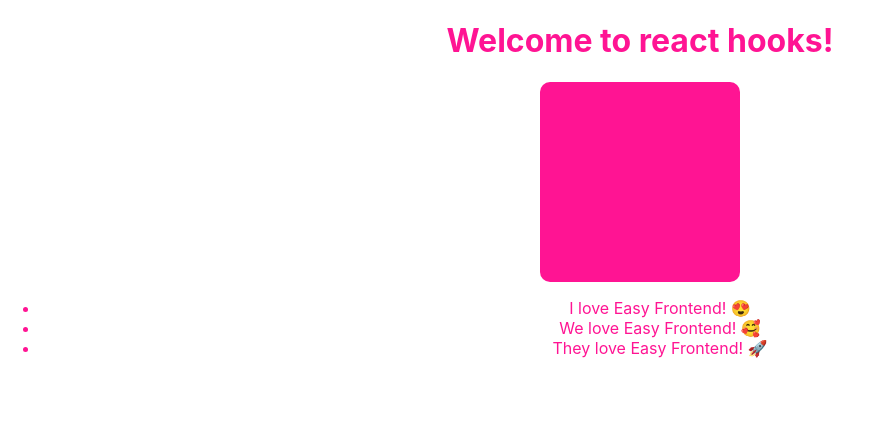
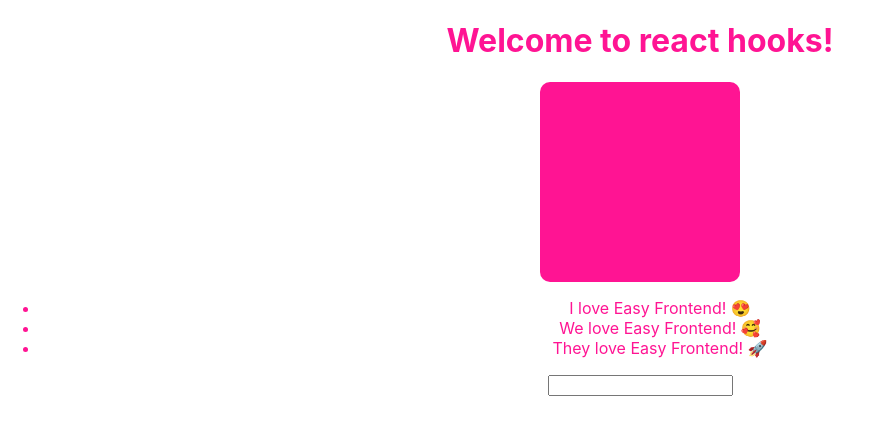
Before and after one commit to NguyenHoanThuat/React-Hook-Basic, a React (Create React App) app: page / in a window 1280 px wide. Shown: the top 434 px of the page, without its empty margins (0-871 px from the left). Built offline with nearby package versions, Linux system fonts and the light colour scheme.

Commit message:
learn useState and add todo form

```diff
--- a/src/App.js
+++ b/src/App.js
@@ -2,6 +2,7 @@
 import "./App.scss";
 import ColorBox from "./components/ColorBox";
 import TodoList from "./components/TodoList";
+import TodoForm from "./components/TodoForm";
 
 function App() {
   const [todoList, setTodoList] = useState([
@@ -21,6 +22,17 @@
     setTodoList(newTodoList);
   }
 
+  function handleTodoForm(formValue) {
+    console.log("qqqqqqq", formValue);
+    const newTodo = {
+      id: todoList.length + 1,
+      ...formValue,
+    };
+    const newTodoList = [...todoList];
+    newTodoList.push(newTodo);
+    setTodoList(newTodoList);
+  }
+
   return (
     <div className="App">
       <h1>Welcome to react hooks!</h1>
@@ -28,6 +40,8 @@
       <ColorBox />
 
       <TodoList todos={todoList} onTodoClick={handleOnClick} />
+
+      <TodoForm onSubmit={handleTodoForm} />
     </div>
   );
 }
--- /dev/null
+++ b/src/components/TodoForm/index.jsx
@@ -0,0 +1,40 @@
+import React, { useState } from "react";
+import PropTypes from "prop-types";
+
+TodoForm.propTypes = {
+  onSubmit: PropTypes.func,
+};
+
+TodoForm.defaultProps = {
+  onSubmit: null,
+};
+
+function TodoForm(props) {
+  const { onSubmit } = props;
+  const [value, setValue] = useState("");
+
+  function handleValue(e) {
+    setValue(e.target.value);
+  }
+
+  function handleOnSubmit(e) {
+    e.preventDefault();
+
+    if (!onSubmit) return;
+
+    const formValue = {
+      title: value,
+    };
+    onSubmit(formValue);
+
+    setValue("");
+  }
+
+  return (
+    <form onSubmit={handleOnSubmit}>
+      <input type="text" value={value} onChange={handleValue} />
+    </form>
+  );
+}
+
+export default TodoForm;
```
Also changed, not shown: src/index.js (+6 -6 lines), src/components/TodoForm/TodoForm.scss (added).
